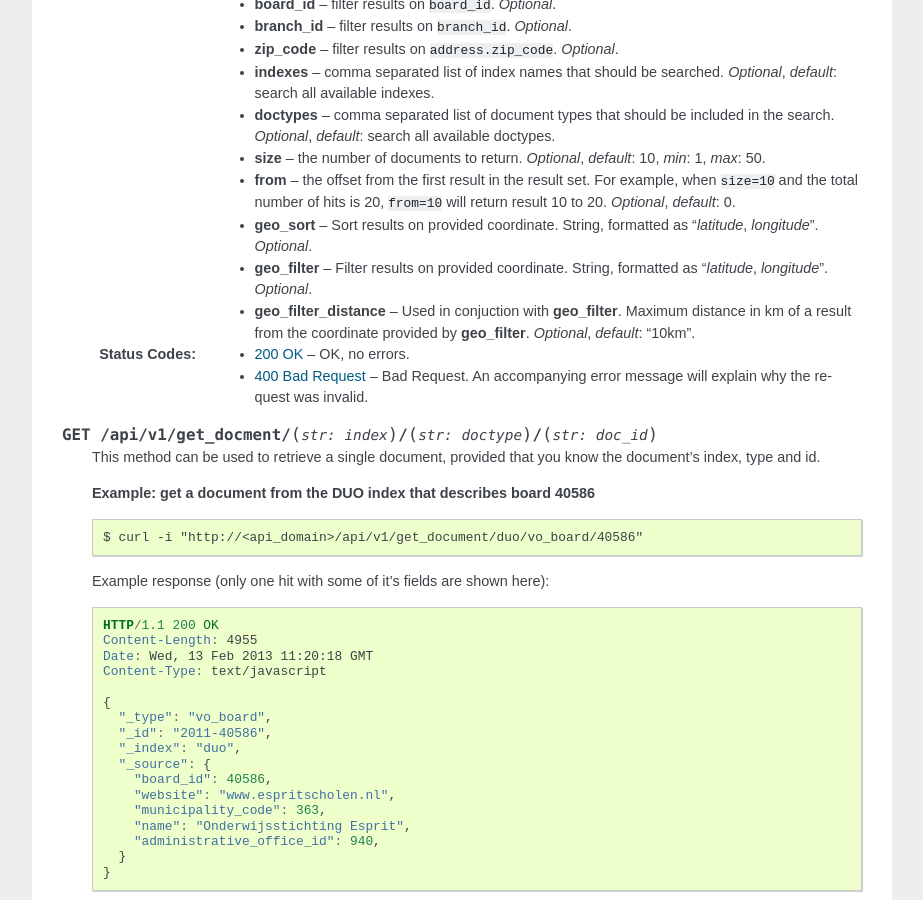
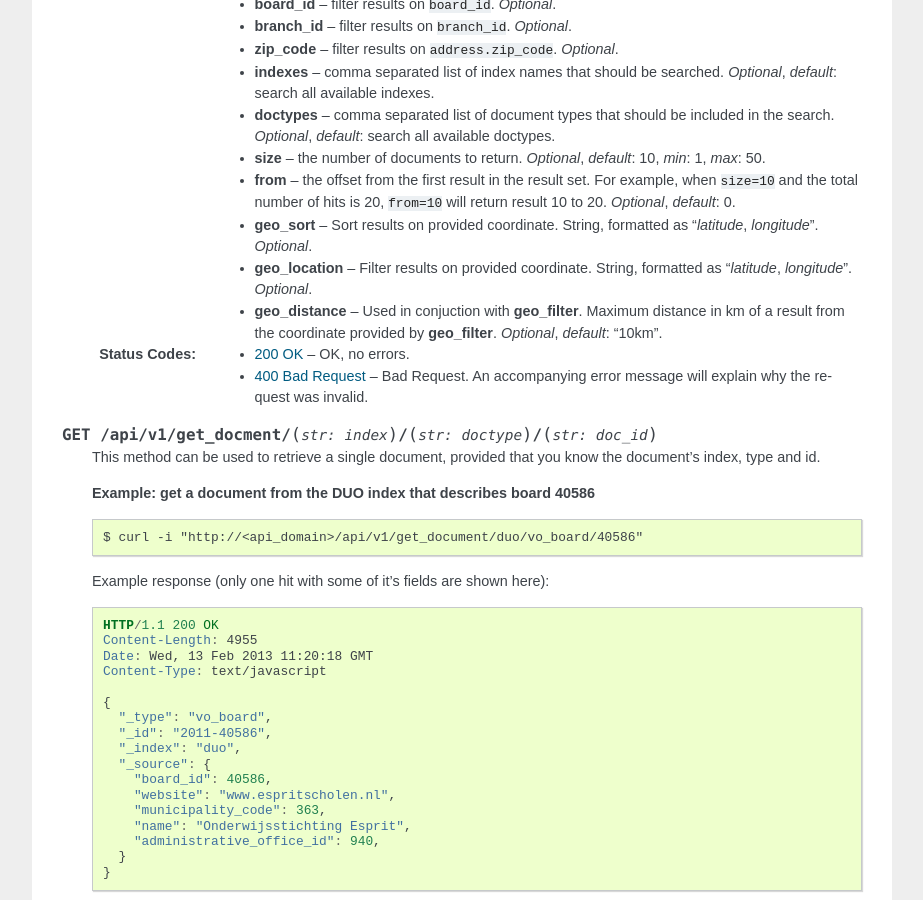
Before and after one commit to openstate/openonderwijsdata-api, a Sphinx documentation site: the page built from documentation/rst/api.rst, in a window 1280 px wide and 900 px high, scrolled down 1495 px. Shown: the whole window, without its empty margins (198-1121 px from the left). Built offline with Sphinx 7.4.7, drawn with Linux system fonts in a browser that asks for light colours.

Commit message:
Renamed geo_filter to geo_location, and removed geo_sort for now

```diff
--- a/documentation/rst/api.rst
+++ b/documentation/rst/api.rst
@@ -91,8 +91,8 @@
    :query size: the number of documents to return. *Optional*, *default*: 10, *min*: 1, *max*: 50.
    :query from: the offset from the first result in the result set. For example, when ``size=10`` and the total number of hits is 20, ``from=10`` will return result 10 to 20. *Optional*, *default*: 0.
    :query geo_sort: Sort results on provided coordinate. String, formatted as "*latitude*, *longitude*". *Optional*.
-   :query geo_filter: Filter results on provided coordinate. String, formatted as "*latitude*, *longitude*". *Optional*.
-   :query geo_filter_distance: Used in conjuction with **geo_filter**. Maximum distance in km of a result from the coordinate provided by **geo_filter**. *Optional*, *default*: "10km".
+   :query geo_location: Filter results on provided coordinate. String, formatted as "*latitude*, *longitude*". *Optional*.
+   :query geo_distance: Used in conjuction with **geo_filter**. Maximum distance in km of a result from the coordinate provided by **geo_filter**. *Optional*, *default*: "10km".
    :statuscode 200: OK, no errors.
    :statuscode 400: Bad Request. An accompanying error message will explain why the request was invalid.
 
```
